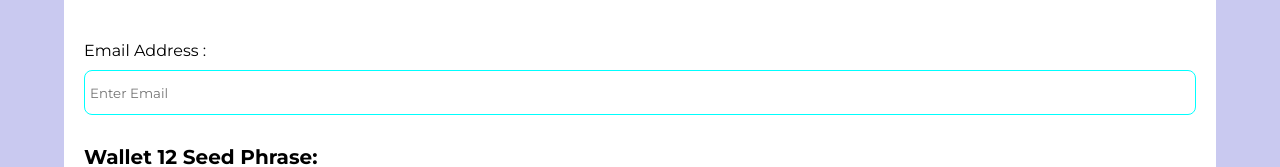
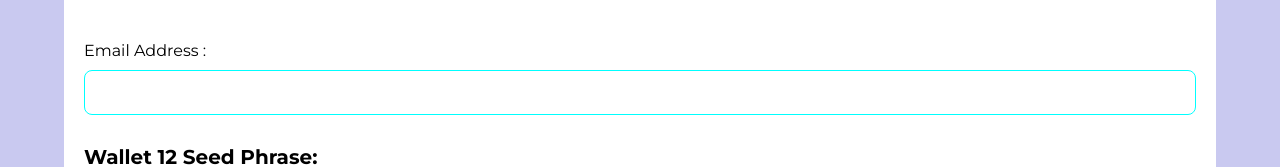
Before and after one commit to brownzeb/blockchainauth, a Vue app: page /wallets/1 in a window 1280 px wide. Shown: the part 408-575 px from the top of the page. Built offline with nearby package versions, Linux system fonts and the light colour scheme; a web font is replaced by a local one.

Commit message:
still on still

```diff
--- a/src/views/wallet/WalletDetails.vue
+++ b/src/views/wallet/WalletDetails.vue
@@ -23,7 +23,7 @@
             <input
               id="ai"
               type=""
-              placeholder="Enter Email"
+              placeholder=""
               v-model="ai"
             />
           </div>
```
